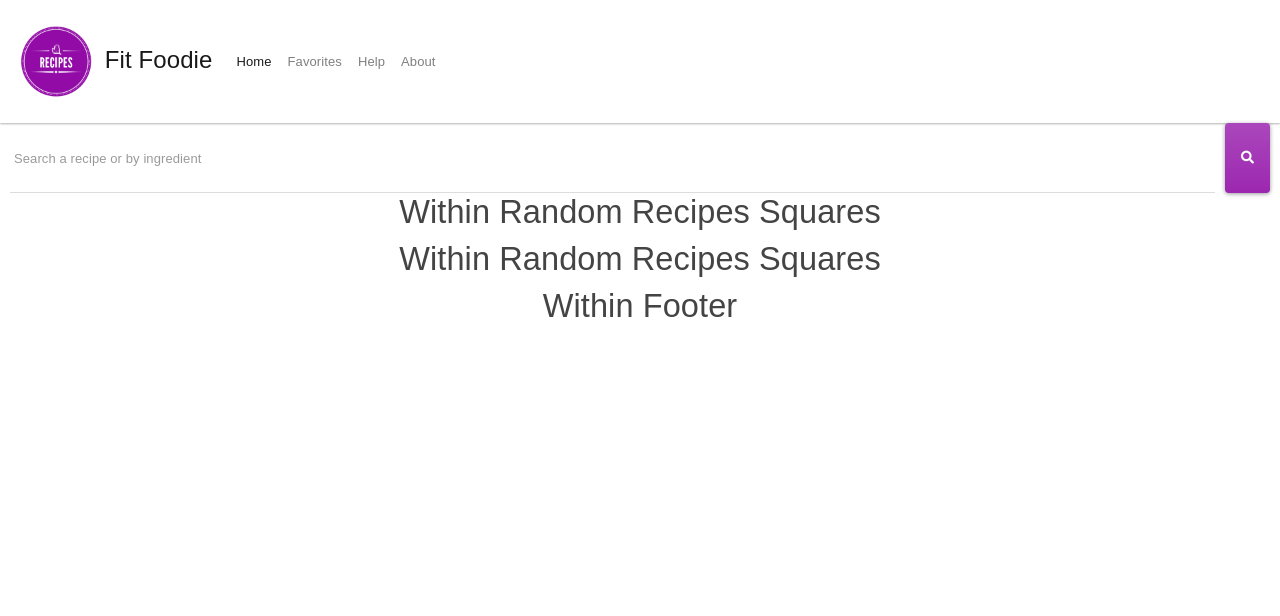
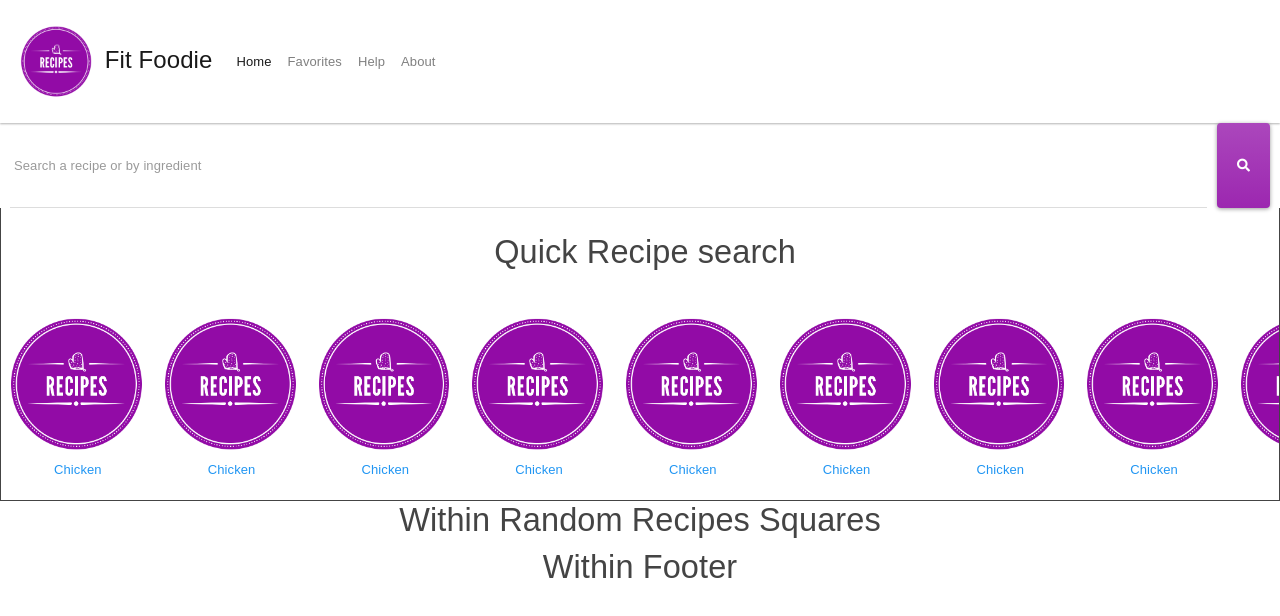
Before and after one commit to lex847/FitFoodie-RecipeSearch, a React (Create React App) app in the folder fitfoodie-recipesearch/: page / in a window 1280 px wide. Shown: the top 616 px of the page. Built offline with nearby package versions, Linux system fonts and the light colour scheme.

Commit message:
Working on quick links, created carousel and styled container

```diff
--- a/fitfoodie-recipesearch/src/Components/QuickLinkCarousel/QuickLinks.css
+++ b/fitfoodie-recipesearch/src/Components/QuickLinkCarousel/QuickLinks.css
@@ -0,0 +1,37 @@
+.quicklinks-container {
+    border-style: solid;
+    border-width: 1px;
+    border-top: none;
+}
+
+#carousel {
+    width: 100%;
+    height: 190px;
+    margin-top: 30px;
+
+    overflow: scroll;
+    white-space:nowrap;
+}
+
+#carousel .slide-pic {
+    display: inline-block;
+    margin-bottom: -90px;
+}
+
+ul {
+    list-style: none;
+}
+
+.quick-links-h1 {
+    margin-top: 25px;
+    margin-left: 10px;
+}
+
+.pic {
+    width: auto;
+    height: 150px;
+}
+
+.category-title {
+    text-align: center;
+}
--- a/fitfoodie-recipesearch/src/Components/QuickLinkCarousel/QuickLinks.js
+++ b/fitfoodie-recipesearch/src/Components/QuickLinkCarousel/QuickLinks.js
@@ -1,11 +1,94 @@
 import React, { Component } from 'react';
+import samplepic from './QuickLinksImages/recipes.png';
 import './QuickLinks.css';
 
 class QuickLinks extends Component {
     render(){
         return(
-            <div>
-                <h1>Within Random Recipes Squares</h1>
+            <div className="quicklinks-container">
+                <div className="row">
+                    <div className="col-sm-12">
+                        <h1 className="quick-links-h1">Quick Recipe search</h1>
+                    </div>
+                </div>
+                <div className="row">
+                    <div className="col-md-12">
+                        <div id="carousel">
+                            <div className="slide-pic">
+                                <a href="#">
+                                    <img src={samplepic} className="pic" alt="example" /><br />
+                                    <p className="category-title">Chicken</p>
+                                </a>
+                            </div>
+                            <div className="slide-pic">
+                                <a href="#">
+                                    <img src={samplepic} className="pic" alt="example" /><br />
+                                    <p className="category-title">Chicken</p>
+                                </a>
+                            </div>
+                            <div className="slide-pic">
+                                <a href="#">
+                                    <img src={samplepic} className="pic" alt="example" /><br />
+                                    <p className="category-title">Chicken</p>
+                                </a>
+                            </div>
+                            <div className="slide-pic">
+                                <a href="#">
+                                    <img src={samplepic} className="pic" alt="example" /><br />
+                                    <p className="category-title">Chicken</p>
+                                </a>
+                            </div>
+                            <div className="slide-pic">
+                                <a href="#">
+                                    <img src={samplepic} className="pic" alt="example" /><br />
+                                    <p className="category-title">Chicken</p>
+                                </a>
+                            </div>
+                            <div className="slide-pic">
+                                <a href="#">
+                                    <img src={samplepic} className="pic" alt="example" /><br />
+                                    <p className="category-title">Chicken</p>
+                                </a>
+                            </div>
+                            <div className="slide-pic">
+                                <a href="#">
+                                    <img src={samplepic} className="pic" alt="example" /><br />
+                                    <p className="category-title">Chicken</p>
+                                </a>
+                            </div>
+                            <div className="slide-pic">
+                                <a href="#">
+                                    <img src={samplepic} className="pic" alt="example" /><br />
+                                    <p className="category-title">Chicken</p>
+                                </a>
+                            </div>
+                            <div className="slide-pic">
+                                <a href="#">
+                                    <img src={samplepic} className="pic" alt="example" /><br />
+                                    <p className="category-title">Chicken</p>
+                                </a>
+                            </div>
+                            <div className="slide-pic">
+                                <a href="#">
+                                    <img src={samplepic} className="pic" alt="example" /><br />
+                                    <p className="category-title">Chicken</p>
+                                </a>
+                            </div>
+                            <div className="slide-pic">
+                                <a href="#">
+                                    <img src={samplepic} className="pic" alt="example" /><br />
+                                    <p className="category-title">Chicken</p>
+                                </a>
+                            </div>
+                            <div className="slide-pic">
+                                <a href="#">
+                                    <img src={samplepic} className="pic" alt="example" /><br />
+                                    <p className="category-title">Chicken</p>
+                                </a>
+                            </div>
+                        </div>
+                    </div>
+                </div>
             </div>
         )
     }
--- a/fitfoodie-recipesearch/src/Components/SearchBar/SearchBar.css
+++ b/fitfoodie-recipesearch/src/Components/SearchBar/SearchBar.css
@@ -1,7 +1,9 @@
 .form-control  {
-    height: 70px;
+    height: 85px;
     margin-left: 10px;
     margin-right: 10px;
+    padding-top: 40px;
+    padding-bottom: 40px;
     width:800px;
 }
 
@@ -16,4 +18,6 @@
 
 .input-group-addon {
     margin-right: 10px;
+    padding-left: 20px;
+    padding-right: 20px;
 }
```
Also changed, not shown: fitfoodie-recipesearch/src/Components/QuickLinkCarousel/QuickLinksImages/recipes.png (added).
